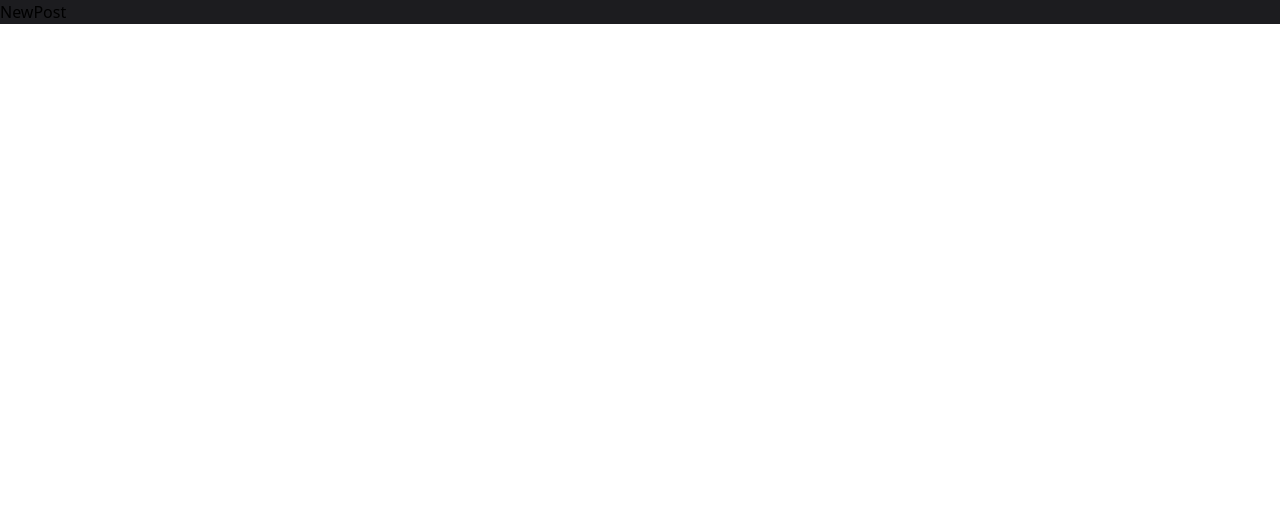
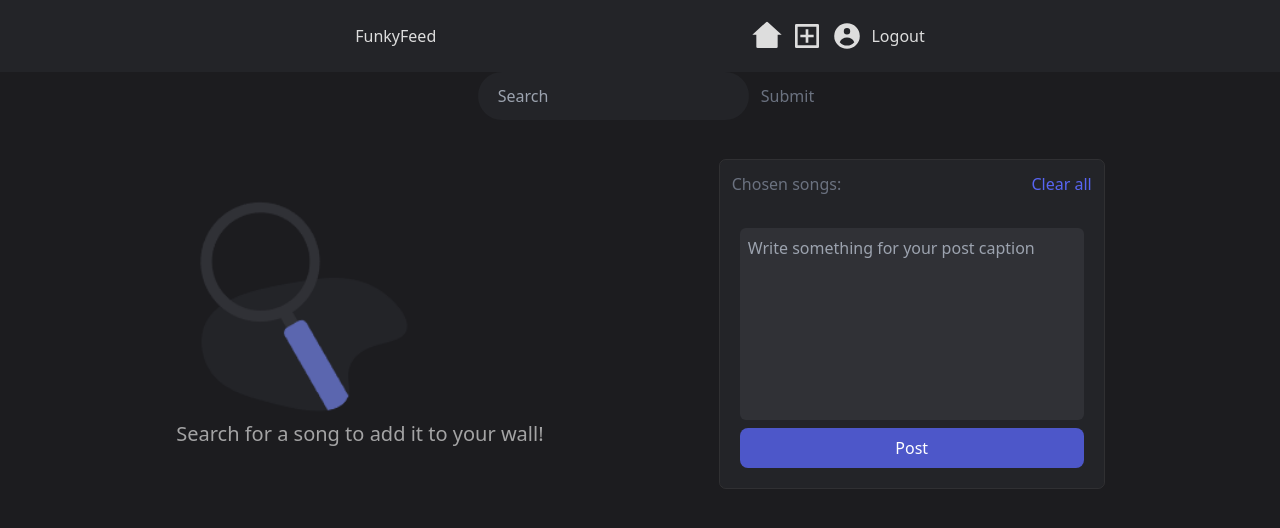
Before and after one commit to ConnerFoster/wonderwall, a React (Create React App) app in the folder frontend/: page /newpost in a window 1280 px wide. Shown: the top 528 px of the page. Built offline with nearby package versions, Linux system fonts and the light colour scheme.

Commit message:
Add methods to fetch songs with axios

```diff
--- a/frontend/src/pages/NewPost.jsx
+++ b/frontend/src/pages/NewPost.jsx
@@ -1,7 +1,91 @@
-import React from 'react'
+import React, { useState } from 'react'
+import axios from 'axios'
+import { useNavigate } from 'react-router-dom'
+import { useDispatch } from 'react-redux'
+import SongSearch from '../components/SongSearch'
+import Header from '../components/Header'
+import SongResults from '../components/SongResults'
+import PostForm from '../components/PostForm'
+import { submitPost } from '../features/posts/postSlice'
+import searchService from '../features/search/searchService'
 
 function NewPost() {
-  return <div>NewPost</div>
+  const dispatch = useDispatch()
+  const navigate = useNavigate()
+
+  const [text, setText] = useState('')
+  const [song, setSong] = useState({
+    songTitle: '',
+    songArtist: '',
+    songImgUrl: '',
+  })
+  const [results, setResults] = useState([])
+
+  const fetchSongs = (query) => {
+    const body = {
+      query: query,
+    }
+    axios.post('http://localhost:5000/api/search', body).then((res) => {
+      console.log(res.data)
+      setResults(res.data.items)
+    })
+  }
+
+  const updateSong = (songObj) => {
+    setSong((prevState) => ({
+      ...prevState,
+      songTitle: songObj.songTitle,
+      songArtist: songObj.songArtist,
+      songImgUrl: songObj.songImgUrl,
+    }))
+  }
+
+  const updateText = (s) => {
+    setText(s)
+  }
+
+  const handleSubmit = () => {
+    if (
+      song.songTitle === '' ||
+      song.songArtist === '' ||
+      song.songImgUrl === ''
+    ) {
+      return
+    }
+    const data = {
+      text: text,
+      songTitle: song.songTitle,
+      songArtist: song.songArtist,
+      songImgUrl: song.songImgUrl,
+    }
+
+    dispatch(submitPost(data))
+
+    const reset = {
+      songTitle: '',
+      songArtist: '',
+      songImgUrl: '',
+    }
+    updateSong(reset)
+    updateText('')
+
+    navigate('/')
+  }
+
+  return (
+    <div className='h-screen text-gray-500 text-center'>
+      <Header />
+      <SongSearch fetchSongs={fetchSongs} />
+      <div className='flex justify-evenly mt-5 max-w-7xl items-center mx-auto'>
+        <SongResults searchRes={results} updateSong={updateSong} />
+        <PostForm
+          updateText={updateText}
+          text={text}
+          handleSubmit={handleSubmit}
+        />
+      </div>
+    </div>
+  )
 }
 
 export default NewPost
```
